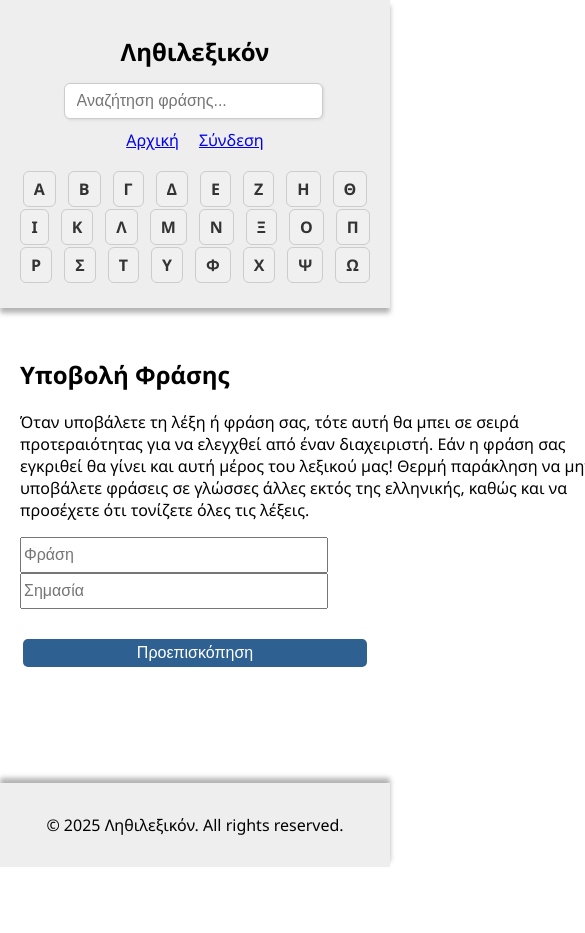
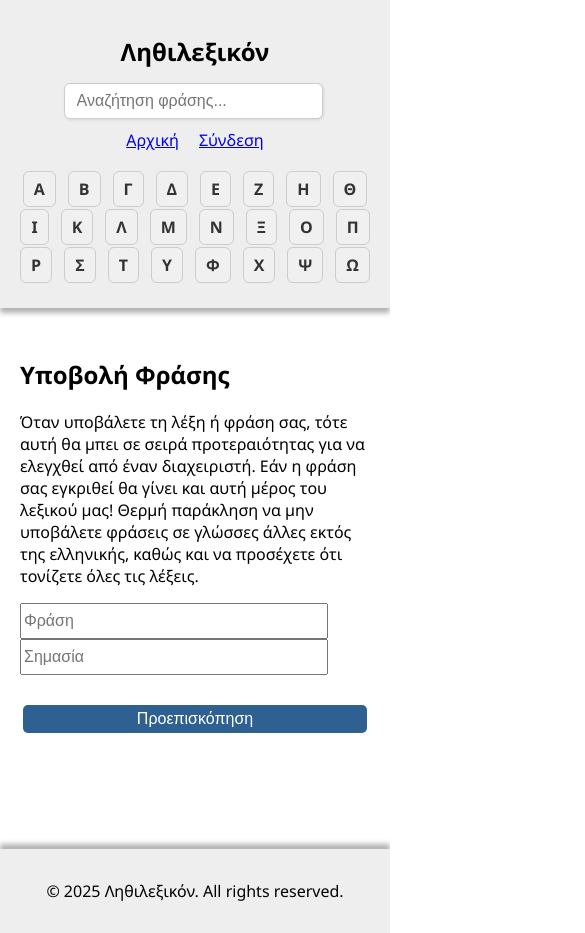
Before and after one commit to foto1864/lithilexicon, a React (Create React App) app: page /submit in a window 390 px wide. Shown: the top 933 px of the page, 585 px wide, since content can reach past the window. Before the commit the page ends 867 px from the top, so only its background shows below. Built offline with nearby package versions, Linux system fonts and the light colour scheme; no server answers.

Commit message:
responsive

```diff
--- a/src/styles/Submit.css
+++ b/src/styles/Submit.css
@@ -1,14 +1,14 @@
-@media (max-width: 768px) {
-    .submit-form {
-    display: flex;
-    flex-direction: column;
-    row-gap: 20px;
-    }
+.submit-form {
+  display: flex;
+  flex-direction: row;
+  flex-wrap: wrap;
+  row-gap: 20px;
+  column-gap: 10px;
 }
 
-
 .submit-form input {
-  width: 300px;
+  width: 100%;
+  max-width: 300px;
   height: 30px;
   font-size: 16px;
   margin-right: 10px;
@@ -22,7 +22,6 @@
   margin-top: 10px;
   font-size: 16px;
 }
-
 
 .warning {
   background: #ffe0e0;
@@ -40,5 +39,32 @@
 }
 
 .submit-div p {
-  width: 600px;
+  width: 100%;
+  max-width: 600px;
 }
+
+@media (max-width: 768px) {
+  .submit-form {
+    flex-direction: column;
+    align-items: stretch;
+  }
+
+  .submit-form input {
+    width: 100%;
+    margin-right: 0;
+  }
+
+  .submit-div p {
+    width: 100%;
+  }
+
+  .actions {
+    display: flex;
+    flex-direction: column;
+    gap: 10px;
+  }
+
+  .actions button {
+    margin-right: 0;
+  }
+}
```
